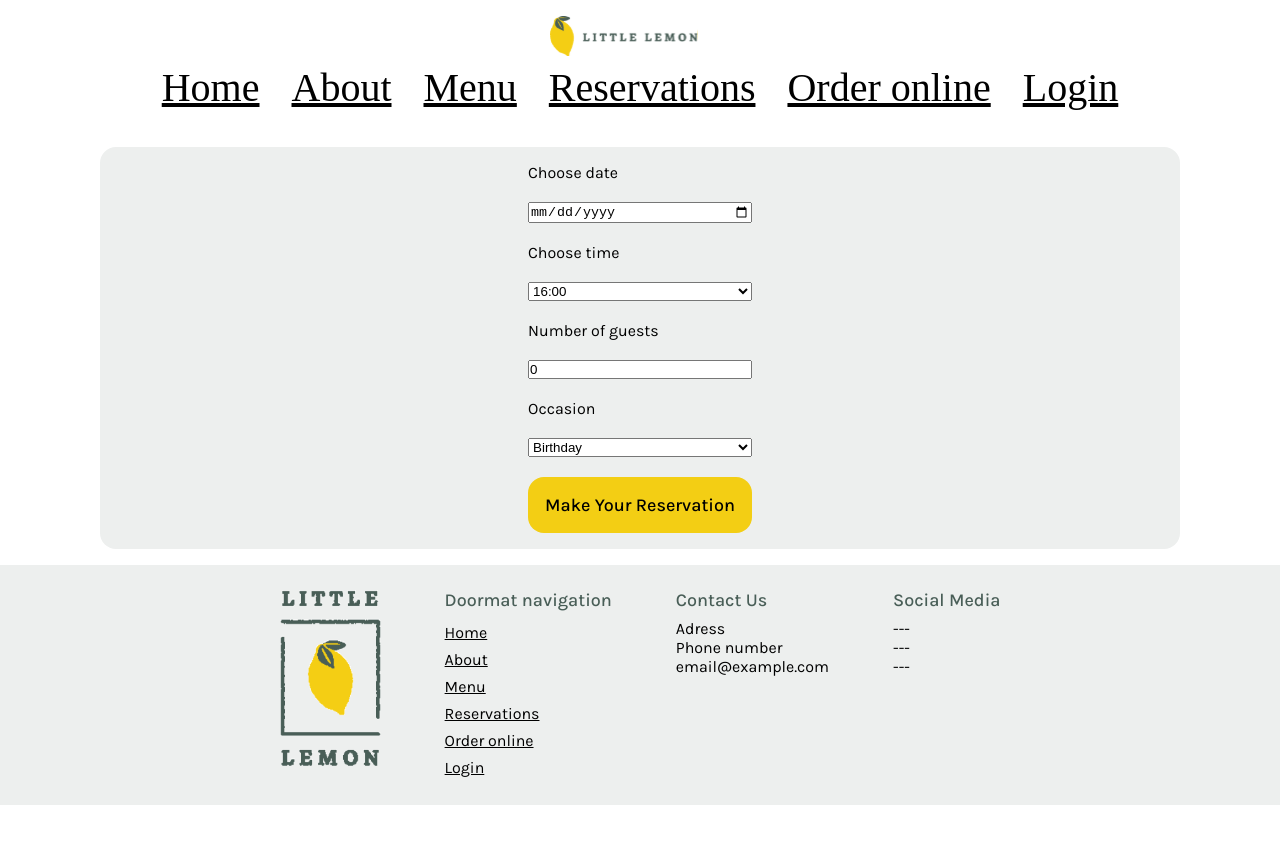
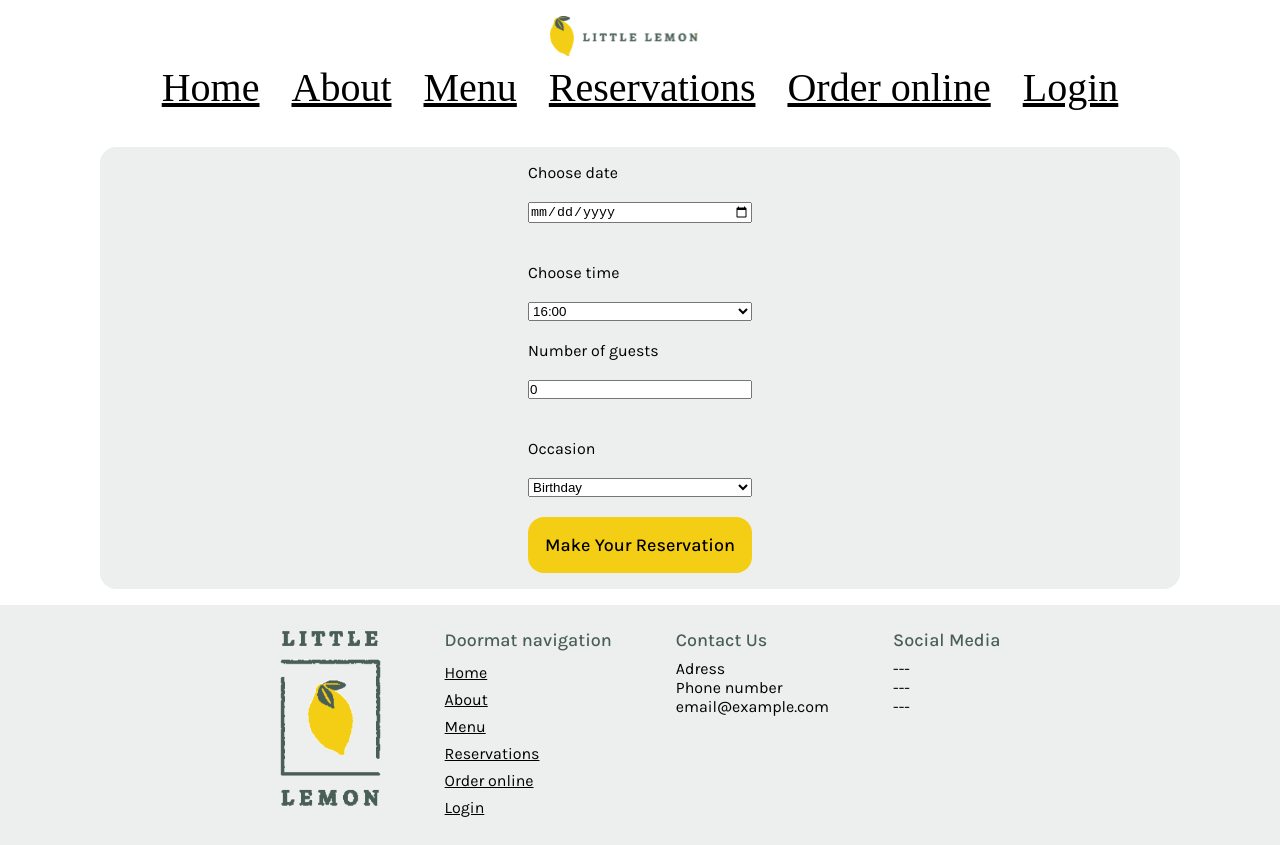
Before and after one commit to sharashero/little-lemon, a React (Create React App) app: page /booking in a window 1280 px wide. Before the commit the page ends 805 px from the top, so only its background shows below. Built offline with nearby package versions, Linux system fonts and the light colour scheme; a web font is replaced by a local one.

Commit message:
added form validation

```diff
--- a/src/components/BookingForm.js
+++ b/src/components/BookingForm.js
@@ -1,5 +1,6 @@
 import { useState } from "react";
 import Button from "./Button";
+import InvalidFieldMessage from "./InvalidFieldText";
 
 const OCCASION = [
   'Birthday',
@@ -10,8 +11,12 @@ const OCCASION = [
 function BookingForm({ availableTimes, onDateChange, onSubmit }) {
   const [form, setForm] = useState({
     date: '',
+    dateValid: false,
+    dateTouched: false,
     time: availableTimes[0],
     guests: 0,
+    guestsValid: false,
+    guestsTouched: false,
     occasion: OCCASION[0],
   });
 
@@ -22,8 +27,19 @@ function BookingForm({ availableTimes, onDateChange, onSubmit }) {
   }
 
   function handleDateChange(event) {
-    setForm({ ...form, 'date': event.target.value });
-    onDateChange({type: 'update_day',  value: event.target.value});
+    const value = event.target.value;
+    const reference = new Date(new Date().toDateString());
+    const dateValid = new Date(value) >= reference;
+
+    setForm({ ...form, date: value, dateValid });
+    if (dateValid)
+      onDateChange({type: 'update_day',  value});
+  }
+
+  function handleGuestsChange(event) {
+    const value = event.target.valueAsNumber;
+    const guestsValid = (value > 0 && value < 11);
+    setForm({ ...form, guests: value, guestsValid });
   }
 
   return (
@@ -34,14 +50,20 @@ function BookingForm({ availableTimes, onDateChange, onSubmit }) {
         id="res-date"
         value={form.date}
         onChange={handleDateChange}
-      />
+        onBlur={() => setForm({ ...form, dateTouched: true })}
+        required
+        />
+      <InvalidFieldMessage show={!form.dateValid && form.dateTouched}>
+        <p>Date shouldn't be prior to today</p>
+      </InvalidFieldMessage>
 
       <label htmlFor="res-time">Choose time</label>
       <select
         id="res-time"
         value={form.time}
         onChange={(event) => setForm({ ...form, 'time': event.target.value })}
-      >
+        required
+        >
           {availableTimes.map(time => <option key={time}>{time}</option>)}
       </select>
 
@@ -53,14 +75,20 @@ function BookingForm({ availableTimes, onDateChange, onSubmit }) {
         max="10"
         id="guests"
         value={form.guests}
-        onChange={(event) => setForm({ ...form, 'guests': event.target.valueAsNumber })}
+        onChange={handleGuestsChange}
+        onBlur={() => setForm({ ...form, guestsTouched: true })}
+        required
       />
+      <InvalidFieldMessage show={!form.guestsValid && form.guestsTouched}>
+        <p>Guests should be between 1 and 10</p>
+      </InvalidFieldMessage>
 
       <label htmlFor="occasion">Occasion</label>
       <select
         id="occasion"
         value={form.occasion}
         onChange={(event) => setForm({ ...form, 'occasion': event.target.value })}
+        required
       >
           {OCCASION.map(occasion => <option key={occasion}>{occasion}</option>)}
       </select>
--- /dev/null
+++ b/src/components/InvalidFieldText.js
@@ -0,0 +1,10 @@
+function InvalidFieldMessage({show, children}) {
+  const render = show ? children : null;
+  return (
+    <div className="invalid-field">
+      {render}
+    </div>
+  );
+}
+
+export default InvalidFieldMessage;
--- a/src/index.css
+++ b/src/index.css
@@ -435,3 +435,9 @@ section.testimonials {
   justify-content: center;
   align-items: center;
 }
+
+.invalid-field {
+  color: #ff2020;
+  font-size: 0.9em;
+  margin-top: -0.8rem;
+}
```
